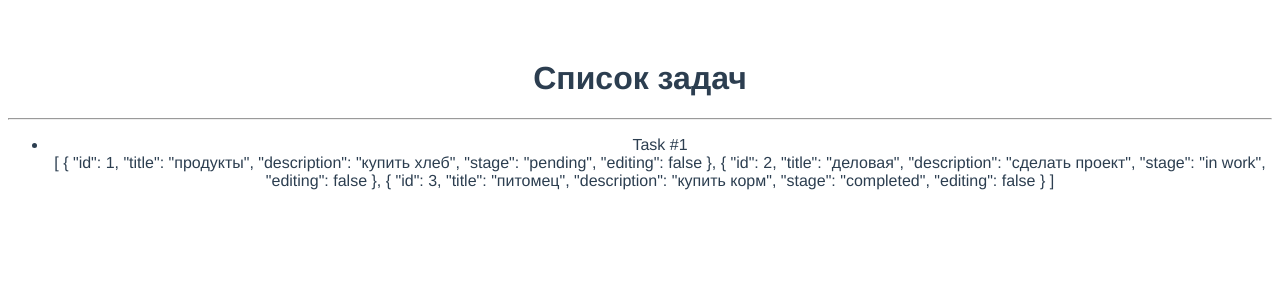
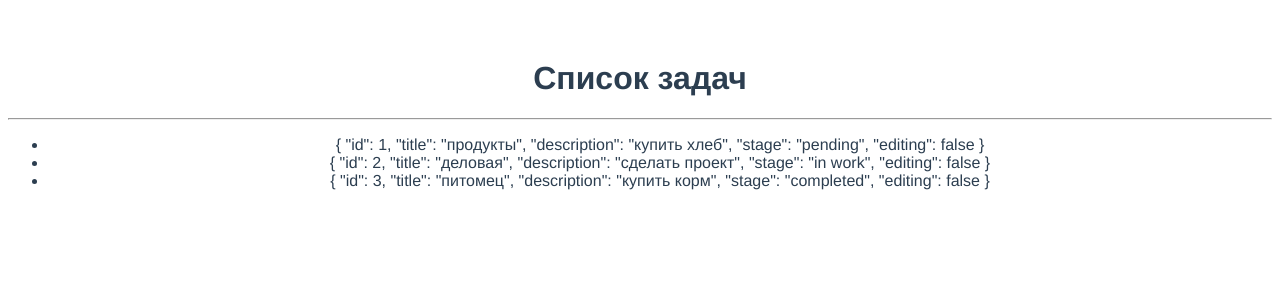
Before and after one commit to Ivan583/simple-list, a Vue app: page / in a window 1280 px wide. Shown: the top 300 px of the page. Built offline with nearby package versions, Linux system fonts and the light colour scheme.

Commit message:
Передача списка в дочерний компонент

```diff
--- a/src/components/TaskItem.vue
+++ b/src/components/TaskItem.vue
@@ -1,3 +1,14 @@
 <template>
-  <li>Task #1</li>
+  <li>{{ elem }}</li>
 </template>
+
+<script>
+export default {
+  props: {
+    elem: {
+      type: Object,
+      required: true
+    }
+  }
+};
+</script>
--- a/src/components/TaskList.vue
+++ b/src/components/TaskList.vue
@@ -1,7 +1,6 @@
 <template>
   <ul>
-    <TaskItem />
-    {{ items }}
+    <TaskItem v-for="item in items" :key="item.id" :elem="item" />
   </ul>
 </template>
 
```
